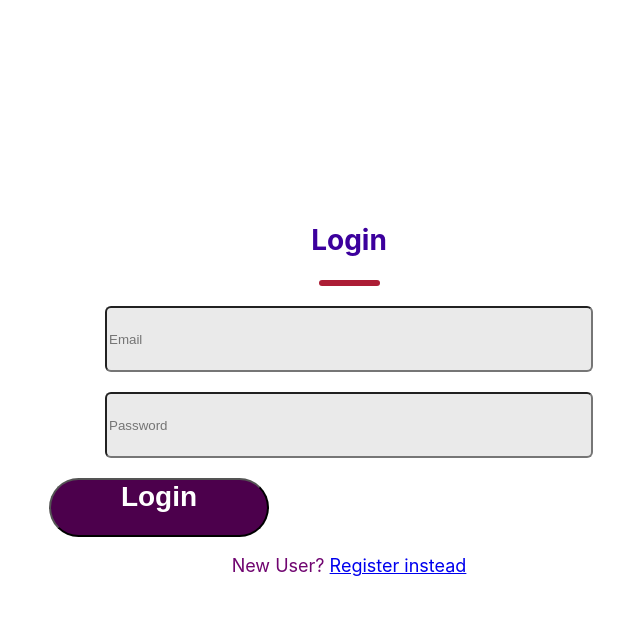
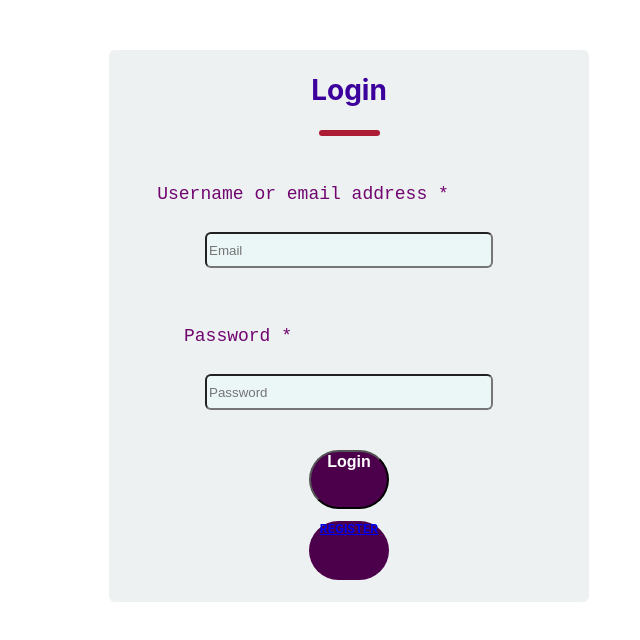
Before and after one commit to nareshvusm-gif/customregapps, a React (Create React App) app in the folder Source/customregapp/: page / in a window 1280 px wide. Shown: the top 640 px of the page, without its empty margins (291-931 px from the left). Built offline with nearby package versions, Linux system fonts and the light colour scheme.

Commit message:
Refactor Login and Register components for improved styling and structure

```diff
--- a/Source/customregapp/src/components/Login.js
+++ b/Source/customregapp/src/components/Login.js
@@ -15,20 +15,22 @@ function Login() {
   };
 
   return (
-    <div className="auth-container">
-      <div className="auth-container.header">
+    <div className="div-container">
+      <div className="div-container.header">
         <h2 className='text'>Login</h2>
         <div className="underline"></div>
       </div>
       <br />
-      <form className="auth-container.form" onSubmit={handleLogin}>
-        <input className="input" type="email" placeholder="Email" onChange={(e) => setEmail(e.target.value)} required />
+      <form className="form-container" onSubmit={handleLogin}>
+        <p className='p-username'>Username or email address *</p>
+        <input className="input-text" type="email" placeholder="Email" onChange={(e) => setEmail(e.target.value)} required />
         <br />
-        <input className="input" type="password" placeholder="Password" required />
+        <p className='p-pwd'>Password *</p>
+        <input className="input-text" type="password" placeholder="Password" required />
         <br />
         <button className="submit" type="submit">Login</button>
       </form>
-      <p className="p">New User? <Link to="/register">Register instead</Link></p>
+      <p className="r-submit"><Link to="/register">REGISTER</Link></p>
     </div>
   );
 }
--- a/Source/customregapp/src/components/Register.js
+++ b/Source/customregapp/src/components/Register.js
@@ -1,5 +1,7 @@
 import React, { useState } from 'react';
 import { useNavigate, Link } from 'react-router-dom';
+import './login.css';
+
 
 function Register() {
   const [formData, setFormData] = useState({ name: '', email: '', password: '' });
@@ -13,15 +15,27 @@ function Register() {
   };
 
   return (
-    <div className="auth-container">
-      <h2>Register</h2>
-      <form onSubmit={handleRegister}>
-        <input type="text" placeholder="Full Name" onChange={(e) => setFormData({...formData, name: e.target.value})} required />
-        <input type="email" placeholder="Email" onChange={(e) => setFormData({...formData, email: e.target.value})} required />
-        <input type="password" placeholder="Password" onChange={(e) => setFormData({...formData, password: e.target.value})} required />
-        <button type="submit">Sign Up</button>
+    <div className="div-container">
+      <div className="div-container.header">
+       <h2 className='text'>REGISTER</h2>
+        <div className="underline"></div>
+      </div>
+      <form className="form-container" onSubmit={handleRegister}>
+        <p className='p-username'>Full Name*</p>
+        <input className="input-text" type="text" placeholder="Full Name" onChange={(e) => setFormData({...formData, name: e.target.value})} required />
+       <br></br>
+               <p className='p-username'>email address *</p>
+        <input className="input-text" type="email" placeholder="Email" onChange={(e) => setFormData({...formData, email: e.target.value})} required />
+        <br></br>
+                <p className='p-username'>password *</p>
+        <input className="input-text" type="password" placeholder="Password" onChange={(e) => setFormData({...formData, password: e.target.value})} required />
+        <br></br>
+        <p className='p-username'>Confirm Password *</p>
+        <input className="input-text" type="password" placeholder="Confirm Password" onChange={(e) => setFormData({...formData, confirmPassword: e.target.value})} required />
+        <br></br>
+        <button className="submit" type="submit">Sign Up</button>
       </form>
-      <p>Already have an account? <Link to="/login">Login here</Link></p>
+      <p className="r-submit"><Link to="/login">LOGIN</Link></p>
     </div>
   );
 }
--- a/Source/customregapp/src/components/login.css
+++ b/Source/customregapp/src/components/login.css
@@ -1,31 +1,30 @@
 
-
-
-.auth-container {
+.div-container {
   display: flex;
   flex-direction: column;
   margin: auto;
-  margin-top: 200px;
-  background-color: #fff;
-  padding-bottom: 30px;
-  width: 600px;
+  margin-top: 50px;
+  background-color: hsl(180, 9%, 94%);
+  padding-bottom: 10px;
+  border-radius: 6px;
+  width: min(480px, 50%);
+  flex-direction: column;
+  align-items: center;
+
+
 }
 
-.forget-password {
-  padding-left: 62px;
-  margin-top: 27px;
-  font-size: 18px;
-  color: #400ad4;
+.form-container {
+  display: flex;
+  flex-direction: column;
+  gap: 10px;
+  margin-top: 10px;
+  width: min(480px, 100%);
+  flex-direction: column;
+  align-items: center;
 }
 
-.auth-container.form {
-  display: flex;
-  flex-direction: column;
-  gap: 25px;
-  margin-top: 35px;
-}
-
-.auth-container.header {
+.div-container.header {
   display: flex;
   flex-direction: column;
   align-items: center;
@@ -34,18 +33,18 @@
   margin-top: 30px;
 }
 
-.auth-container.header .text {
+/* .text {
   color: #3c009d;
   font-size: 28px;
   font-weight: 700;
-}
+} */
 
-.auth-container.header .underline {
+/* .underline {
   width: 61px;
   height: 6px;
   background-color: #ac1d35;
   border-radius: 9px;
-}
+} */
 
 .text {
   color: #3c009d;
@@ -62,30 +61,30 @@
   border-radius: 9px;
     margin: auto;
 }
-.inpupts {
+/* .input {
   margin-top: 35px;
   display: flex;
   flex-direction: column;
   gap: 25px;
 
 
-}
+} */
 
-.input {
+.input-text {
   display: flex;
   align-items: center;
   margin: auto;
-  width: 480px;
-  height: 60px;
-  background-color: #eaeaea;
+  width: 280px;
+  height: 30px;
+  background-color: #ebf6f7;
   border-radius: 6px;
-}
+  }
 
-.input img {
+/* .input img {
 margin: 0px 5px;
-}
+} */
 
-.input input {
+/* .input input {
   width: 400px;
   height: 50px;
   border: none;
@@ -93,9 +92,9 @@ margin: 0px 5px;
 background-color: transparent;
     font-size: 19px;
     color:#28038d
-}
+} */
 
-.forget-password {
+/* .forget-password {
 padding-left: 62px;
   margin-top:27px;
   font-size: 18px;
@@ -105,14 +104,14 @@ padding-left: 62px;
 .forget-password span {
   color: #0814b442;
   cursor: pointer;
-}
-.submit-container {
+} */
+/* .submit-container {
   display: flex;
   gap: 30px;
   margin: 60px auto;
-}
+} */
 .submit {
-  width: 220px;
+  width: 80px;
   height: 59px;
   background-color: #4c004c;
   color: #fff;
@@ -120,12 +119,30 @@ padding-left: 62px;
   justify-content: center;
   border-radius: 50px;
   cursor: pointer;
-  font-size: 28px;
+  font-size: 16px;
   font-weight: 700;
   font-display: auto;
   text-align: center;
 
 }
+
+.r-submit {
+  width: 80px;
+  height: 59px;
+  background-color: #4c004c;
+  color: #fff;
+  display: flex;
+  justify-content: center;
+  border-radius: 50px;
+  cursor: pointer;
+  font-size: 12px;
+  font-weight: 700;
+  font-display: auto;
+  text-align: center;
+
+
+}
+/*
 .gray {
   background-color: #EAEAEA;
   color: #676767;
@@ -135,4 +152,29 @@ padding-left: 62px;
   color: #700570;
   font-size: 18px;
   text-align: center;
+} */
+.p-pwd{
+  color: #700570;
+  margin-left:-222px;
+  font-family: 'Courier New', Courier, monospace;
+  font-size: 18px;
+  font-weight: 500;
+  font-style:calc(18px * 0.75);
+  font-display: auto;
+font-synthesis-position: auto;
+font-variant-ligatures: common-ligatures;
+
 }
+
+.p-username {
+  color: #700570;
+  margin-left:-92px;
+  font-family: 'Courier New', Courier, monospace;
+  font-size: 18px;
+  font-weight: 500;
+  font-style:calc(18px * 0.75);
+  font-display: auto;
+font-synthesis-position: auto;
+font-variant-ligatures: common-ligatures;
+
+}
```
